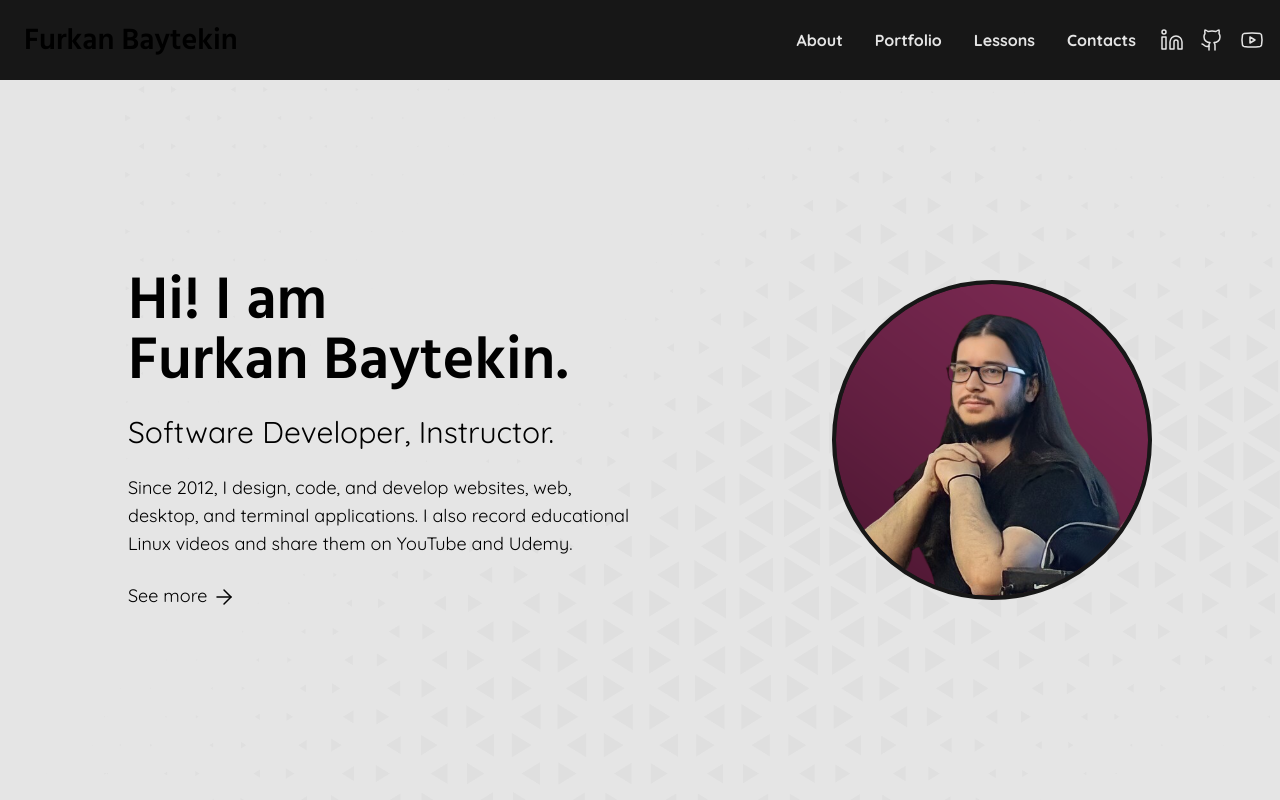
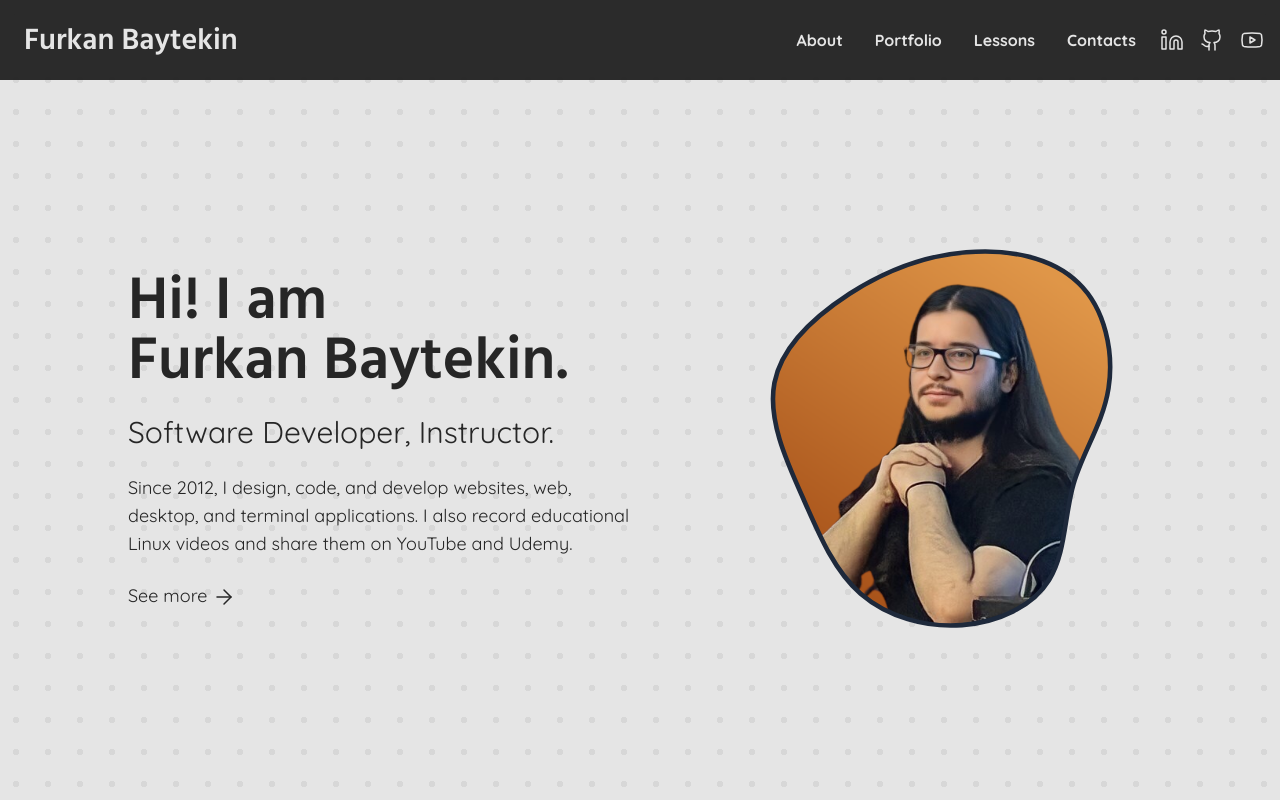
Before and after one commit to Elagoht/furkanbaytekin.dev, a React (Create React App) app: page / in a window 1280 px wide. Built offline with nearby package versions, Linux system fonts and the light colour scheme.

Commit message:
style: background and profile picture

```diff
--- a/src/App.js
+++ b/src/App.js
@@ -1,6 +1,15 @@
+import { useEffect } from "react";
 import RouterManager from "./routes";
 
-function App() {
+const App = () => {
+
+  useEffect(() => {
+    document.body.addEventListener("mousemove", (event) => {
+      document.body.style.backgroundPositionX = event.clientX / 20 + "px"
+      document.body.style.backgroundPositionY = event.clientY / 20 + "px"
+    })
+  }, [])
+
   return <RouterManager />
 }
 export default App;
--- a/src/components/Section.jsx
+++ b/src/components/Section.jsx
@@ -4,8 +4,8 @@ export default function Section({ children, className = "" }) {
   return <motion.section
     id="welcome"
     className={"px-8 " + className}
-    initial={{ opacity: 0, scale: 1.1, translateY: Math.random() * 100 }}
-    animate={{ opacity: 1, scale: 1, translateY: 0 }}
+    initial={{ opacity: 0, transform: "translateY(-100px) scale(1.1)" }}
+    animate={{ opacity: 1, transform: "translateY(0)  scale(1)" }}
     transition={{ duration: .5 }}
   >
     {children}
--- a/src/index.css
+++ b/src/index.css
@@ -5,16 +5,15 @@
 @tailwind components;
 
 @layer components {
-  ::-webkit-scrollbar {
-    display: none;
-  }
   html {
     font-family: 'Quicksand', sans-serif;
     @apply scroll-smooth leading-relaxed;
 
   }
   body {
-    @apply bg-geometric-shapes bg-top bg-no-repeat bg-cover bg-fixed bg-neutral-200 dark:bg-neutral-800 dark:text-neutral-200;
+    background-image: radial-gradient(#1111 0%, #1111 15%, #0000 15%, #0000 100%);
+    background-size: 2rem 2rem;
+    @apply bg-fixed bg-neutral-200 dark:bg-neutral-800 text-neutral-800 dark:text-neutral-200;
   }
   p, h1,h2,h3,h4,h5,h6 {
     @apply my-1
@@ -26,7 +25,7 @@
     @apply max-w-screen-xl w-full mx-auto;
   }
   header {
-    @apply bg-neutral-900 fixed top-0 left-0 right-0 z-50;
+    @apply bg-neutral-900 fixed top-0 left-0 right-0 z-50 text-neutral-200 bg-opacity-90 backdrop-blur;
   }
   header nav {
     @apply flex;
@@ -57,6 +56,11 @@
     @apply border-2 font-medium no-underline border-neutral-800 dark:border-neutral-200 rounded-md p-2 flex gap-2 items-center hover:bg-neutral-800 dark:hover:bg-neutral-200 hover:text-neutral-200 dark:hover:text-neutral-800 transition-colors text-center;
   }
   .skill-box {
-    @apply font-medium bg-neutral-300 dark:bg-neutral-900 text-neutral-900 dark:text-neutral-200 rounded-md p-2 flex gap-2 font-medium items-center transition-colors text-center;
+    @apply bg-neutral-300 dark:bg-neutral-900 text-neutral-900 dark:text-neutral-200 rounded-md p-2 flex gap-2 font-medium items-center transition-colors text-center;
+  }
+  @media (prefers-color-scheme: dark) {
+    body {
+      background-image: radial-gradient(#eee1 0%, #eee1 15%, #0000 15%, #0000 100%);
+    }
   }
 }
--- a/src/index.js
+++ b/src/index.js
@@ -2,12 +2,8 @@ import React from 'react';
 import ReactDOM from 'react-dom/client';
 import App from './App';
 import "./index.css"
-import { AnimatePresence } from 'framer-motion';
-
 
 const root = ReactDOM.createRoot(document.getElementById('root'))
 root.render(
-  <AnimatePresence mode="wait">
-    <App />
-  </AnimatePresence>
+  <App />
 )
--- a/src/pages/Welcome/Picture.jsx
+++ b/src/pages/Welcome/Picture.jsx
@@ -1,6 +1,19 @@
+import profile_picture from "../../assets/profile_picture.png"
+
 export default function Picture() {
-  return <div
-    alt="Profile"
-    className="w-2/3 aspect-square bg-center bg-cover bg-profile-picture max-w-xs -scale-x-100 border-4 border-neutral-900 bg-neutral-900 dark:border-neutral-200 dark:bg-neutral-200 rounded-full"
-  />
+  return <svg viewBox="0 0 100 100" className="max-w-sm" xmlns="http://www.w3.org/2000/svg">
+    <defs>
+      <mask id="mask">
+        <path fill="white"
+          d="M24.9,-35.7C30.7,-30.1,32.6,-20.7,31.4,-12.9C30.2,-5.2,25.8,0.9,23.8,7.9C21.8,14.9,22.1,22.9,18.5,28.7C15,34.4,7.5,37.9,-0.4,38.5C-8.3,39.1,-16.6,36.7,-22.4,31.7C-28.2,26.6,-31.4,18.9,-35,10.7C-38.7,2.5,-42.6,-6.3,-41.1,-14.1C-39.6,-21.8,-32.5,-28.4,-24.8,-33.4C-17,-38.4,-8.5,-41.7,0.5,-42.4C9.6,-43.2,19.1,-41.4,24.9,-35.7Z"
+          width="100%" height="100%" transform="translate(51 52) scale(1.2)">
+        </path>
+      </mask>
+    </defs>
+    <image href={profile_picture} mask="url(#mask)" width="100%" height="100%" />
+    <path fill="none" className="dark:stroke-slate-200 stroke-slate-800"
+      d="M24.9,-35.7C30.7,-30.1,32.6,-20.7,31.4,-12.9C30.2,-5.2,25.8,0.9,23.8,7.9C21.8,14.9,22.1,22.9,18.5,28.7C15,34.4,7.5,37.9,-0.4,38.5C-8.3,39.1,-16.6,36.7,-22.4,31.7C-28.2,26.6,-31.4,18.9,-35,10.7C-38.7,2.5,-42.6,-6.3,-41.1,-14.1C-39.6,-21.8,-32.5,-28.4,-24.8,-33.4C-17,-38.4,-8.5,-41.7,0.5,-42.4C9.6,-43.2,19.1,-41.4,24.9,-35.7Z"
+      width="100%" height="100%" transform="translate(51 52) scale(1.2)">
+    </path>
+  </svg>
 }
--- a/src/routes/index.jsx
+++ b/src/routes/index.jsx
@@ -5,17 +5,19 @@ import Lessons from "../pages/Lessons";
 import Contacts from "../pages/Contacts";
 import { BrowserRouter, Route, Routes } from 'react-router-dom';
 import Header from "../components/Header"
+import { AnimatePresence } from 'framer-motion';
 
 export default function RouterManager() {
   return <BrowserRouter>
-    <Routes>
-      <Route element={<Header />}>
+    <Header />
+    <AnimatePresence mode="wait">
+      <Routes>
         <Route path="/" element={<Welcome />} />
         <Route path="/about" element={<About />} />
         <Route path="/portfolio" element={<Portfolio />} />
         <Route path="/lessons" element={<Lessons />} />
         <Route path="/contacts" element={<Contacts />} />
-      </Route>
-    </Routes>
-  </BrowserRouter>
+      </Routes>
+    </AnimatePresence>
+  </BrowserRouter >
 }
--- a/tailwind.config.js
+++ b/tailwind.config.js
@@ -4,12 +4,7 @@ module.exports = {
     "./src/**/*.{js,jsx,ts,tsx}",
   ],
   theme: {
-    extend: {
-      backgroundImage: {
-        "geometric-shapes": "url('/src/assets/geometric_shapes.png')",
-        "profile-picture": "url('/src/assets/profile_picture.png')"
-      }
-    },
+    extend: {},
   },
   plugins: [],
 }
```
Also changed, not shown: src/assets/geometric_shapes.png (deleted), src/assets/profile_picture.png.
